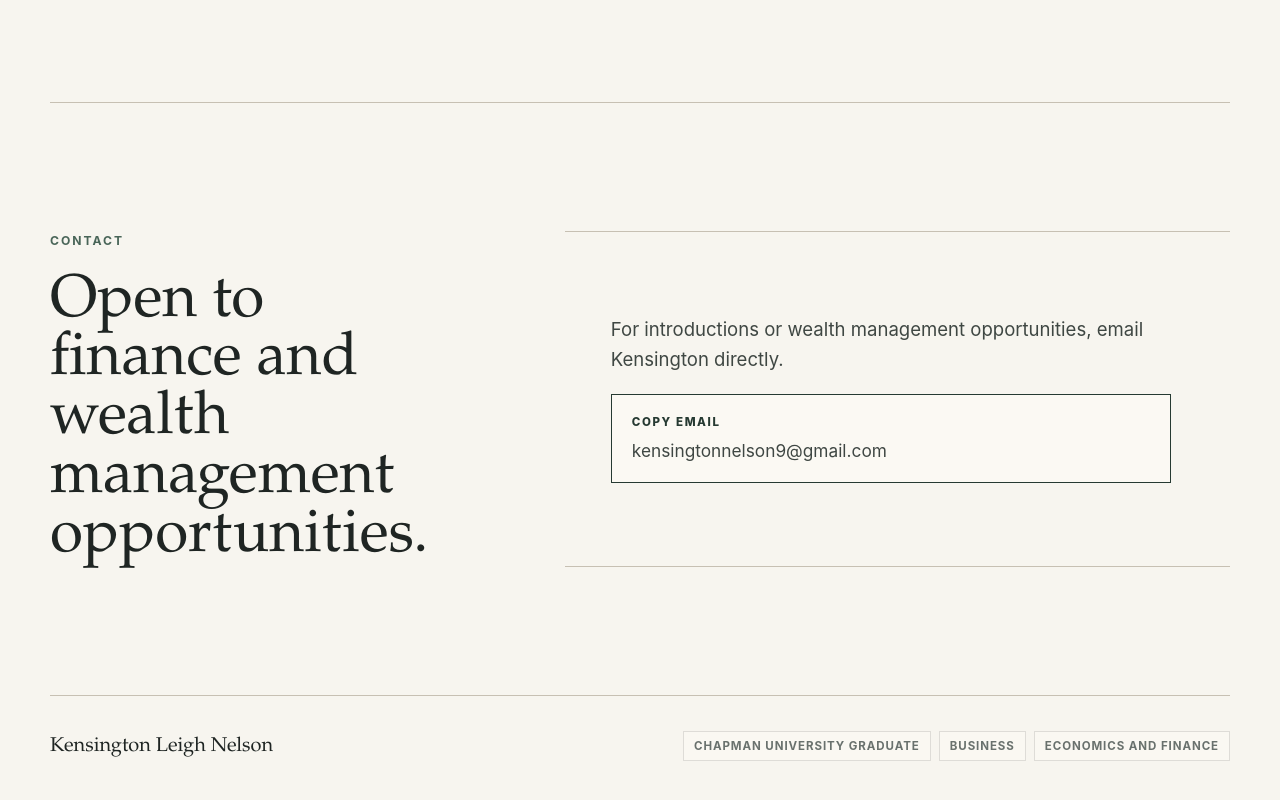
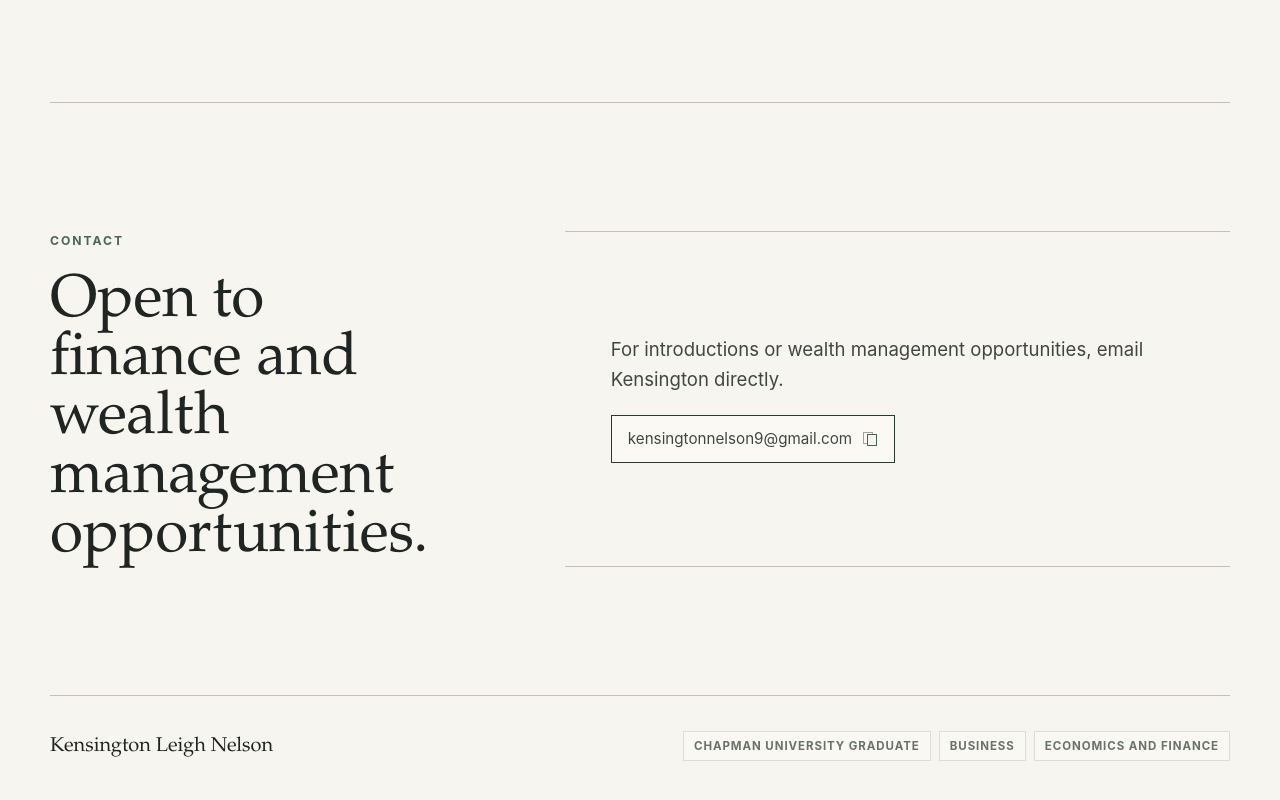
Before and after one commit to charliec2004/kensington-leigh-nelson, a Next.js app: page / in a window 1280 px wide. Shown: the part 3459-4259 px from the top of the page. Built offline with nearby package versions, Linux system fonts and the light colour scheme.

Commit message:
Refine contact email copy button

```diff
--- a/app/contact-copy.tsx
+++ b/app/contact-copy.tsx
@@ -5,23 +5,25 @@ import { useEffect, useState } from "react";
 const CONTACT_EMAIL = "kensingtonnelson9@gmail.com";
 
 export function ContactCopy() {
-  const [toast, setToast] = useState<"idle" | "copied" | "error">("idle");
+  const [copyState, setCopyState] = useState<"idle" | "copied" | "error">(
+    "idle",
+  );
 
   useEffect(() => {
-    if (toast === "idle") {
+    if (copyState === "idle") {
       return;
     }
 
-    const timeout = window.setTimeout(() => setToast("idle"), 2600);
+    const timeout = window.setTimeout(() => setCopyState("idle"), 1800);
     return () => window.clearTimeout(timeout);
-  }, [toast]);
+  }, [copyState]);
 
   async function copyEmail() {
     try {
       await writeToClipboard(CONTACT_EMAIL);
-      setToast("copied");
+      setCopyState("copied");
     } catch {
-      setToast("error");
+      setCopyState("error");
     }
   }
 
@@ -32,16 +34,45 @@ export function ContactCopy() {
         directly.
       </p>
       <button className="email-copy" type="button" onClick={copyEmail}>
-        <span className="email-copy-label">Copy email</span>
-        <span className="email-copy-address">{CONTACT_EMAIL}</span>
+        <span className="email-copy-sizer" aria-hidden="true">
+          {CONTACT_EMAIL}
+        </span>
+        <span
+          className={`email-copy-state email-copy-state-idle ${
+            copyState === "idle" ? "email-copy-state-active" : ""
+          }`}
+          aria-hidden={copyState !== "idle"}
+        >
+          <span className="email-copy-text">{CONTACT_EMAIL}</span>
+          <span className="email-copy-icon" aria-hidden="true">
+            <span className="email-copy-icon-back" />
+            <span className="email-copy-icon-front" />
+          </span>
+        </span>
+        <span
+          className={`email-copy-state email-copy-state-feedback ${
+            copyState === "copied" ? "email-copy-state-active" : ""
+          }`}
+          aria-hidden={copyState !== "copied"}
+        >
+          Email copied
+        </span>
+        <span
+          className={`email-copy-state email-copy-state-feedback ${
+            copyState === "error" ? "email-copy-state-active" : ""
+          }`}
+          aria-hidden={copyState !== "error"}
+        >
+          Copy failed
+        </span>
       </button>
-      <div
-        className={`toast toast-${toast} ${toast !== "idle" ? "toast-visible" : ""}`}
-        role="status"
-        aria-live="polite"
-      >
-        {toast === "error" ? "Copy failed" : "Email copied"}
-      </div>
+      <span className="sr-only" role="status" aria-live="polite">
+        {copyState === "copied"
+          ? "Email copied"
+          : copyState === "error"
+            ? "Copy failed"
+            : ""}
+      </span>
     </div>
   );
 }
--- a/app/globals.css
+++ b/app/globals.css
@@ -477,15 +477,18 @@ h1 {
 }
 
 .email-copy {
-  display: grid;
-  width: min(100%, 560px);
-  gap: 5px;
-  padding: 18px 20px;
+  position: relative;
+  display: inline-grid;
+  align-items: center;
+  width: fit-content;
+  max-width: 100%;
+  min-height: 48px;
+  padding: 12px 16px;
   border: 1px solid var(--accent-deep);
   color: var(--accent-deep);
   background: rgb(255 253 248 / 0.52);
   font: inherit;
-  text-align: left;
+  text-align: center;
   cursor: pointer;
   transition:
     background-color 220ms var(--ease),
@@ -503,75 +506,93 @@ h1 {
   outline-offset: 4px;
 }
 
-.email-copy-label {
-  font-size: 0.72rem;
-  font-weight: 800;
-  letter-spacing: 0.14em;
+.email-copy-state {
+  grid-area: 1 / 1;
+  display: inline-flex;
+  align-items: center;
+  justify-content: center;
+  gap: 10px;
+  opacity: 0;
+  transform: translateY(5px) rotateX(-18deg);
+  transition:
+    opacity 180ms var(--ease),
+    transform 180ms var(--ease);
+}
+
+.email-copy-sizer {
+  grid-area: 1 / 1;
+  padding-right: 26px;
+  color: transparent;
+  font-size: clamp(0.95rem, 1.15vw, 1.08rem);
+  line-height: 1.2;
+  pointer-events: none;
+  user-select: none;
+  visibility: hidden;
+}
+
+.email-copy-state-active {
+  opacity: 1;
+  transform: translateY(0) rotateX(0);
+}
+
+.email-copy-state-idle {
+  min-width: 0;
+}
+
+.email-copy-state-feedback {
+  color: var(--accent-deep);
+  font-size: 0.76rem;
+  font-weight: 780;
+  letter-spacing: 0.12em;
   text-transform: uppercase;
 }
 
-.email-copy-address {
+.email-copy-text {
+  min-width: 0;
   overflow-wrap: anywhere;
   color: #3f4743;
-  font-size: clamp(1rem, 1.35vw, 1.2rem);
+  font-size: clamp(0.95rem, 1.15vw, 1.08rem);
+  line-height: 1.2;
 }
 
-.toast {
-  position: fixed;
-  bottom: max(18px, env(safe-area-inset-bottom));
-  left: 50%;
-  z-index: 20;
-  display: inline-flex;
-  align-items: center;
-  gap: 10px;
-  width: max-content;
-  max-width: calc(100vw - 32px);
-  min-height: 42px;
-  padding: 10px 14px;
-  border: 1px solid rgb(31 37 35 / 0.16);
-  color: var(--white);
-  background: var(--accent-deep);
-  box-shadow: 0 14px 34px rgb(31 37 35 / 0.14);
-  font-size: 0.76rem;
-  font-weight: 750;
-  letter-spacing: 0.06em;
-  text-transform: uppercase;
-  opacity: 0;
-  pointer-events: none;
-  transform: translate(-50%, 8px);
-  transition:
-    opacity 220ms var(--ease),
-    transform 220ms var(--ease);
+.email-copy-icon {
+  position: relative;
+  flex: 0 0 16px;
+  width: 16px;
+  height: 16px;
+  color: var(--accent);
 }
 
-.toast::before {
-  display: block;
-  width: 8px;
+.email-copy-icon-back,
+.email-copy-icon-front {
+  position: absolute;
+  width: 10px;
   height: 12px;
-  content: "";
-  border-right: 2px solid currentColor;
-  border-bottom: 2px solid currentColor;
-  transform: rotate(42deg) translateY(-1px);
+  border: 1.5px solid currentColor;
+  background: var(--paper);
 }
 
-.toast-error {
-  background: #6f332c;
+.email-copy-icon-back {
+  top: 1px;
+  left: 1px;
+  opacity: 0.55;
 }
 
-.toast-error::before {
-  width: 14px;
-  height: 14px;
-  border-right: 0;
-  border-bottom: 0;
-  background:
-    linear-gradient(currentColor, currentColor) center / 2px 14px no-repeat,
-    linear-gradient(currentColor, currentColor) center / 14px 2px no-repeat;
-  transform: rotate(45deg);
+.email-copy-icon-front {
+  right: 1px;
+  bottom: 1px;
 }
 
-.toast-visible {
-  opacity: 1;
-  transform: translate(-50%, 0);
+.sr-only {
+  position: absolute;
+  width: 1px;
+  height: 1px;
+  padding: 0;
+  margin: -1px;
+  overflow: hidden;
+  clip: rect(0, 0, 0, 0);
+  white-space: nowrap;
+  border: 0;
 }
 
 .focus-panel p {
@@ -843,15 +864,6 @@ h1 {
     width: min(88vw, 360px);
   }
 
-  .toast {
-    bottom: max(14px, env(safe-area-inset-bottom));
-    justify-content: center;
-    width: calc(100vw - 32px);
-    min-height: 40px;
-    padding: 10px 12px;
-    font-size: 0.7rem;
-  }
-
   .focus-panel {
     padding: 24px 20px;
   }
```
